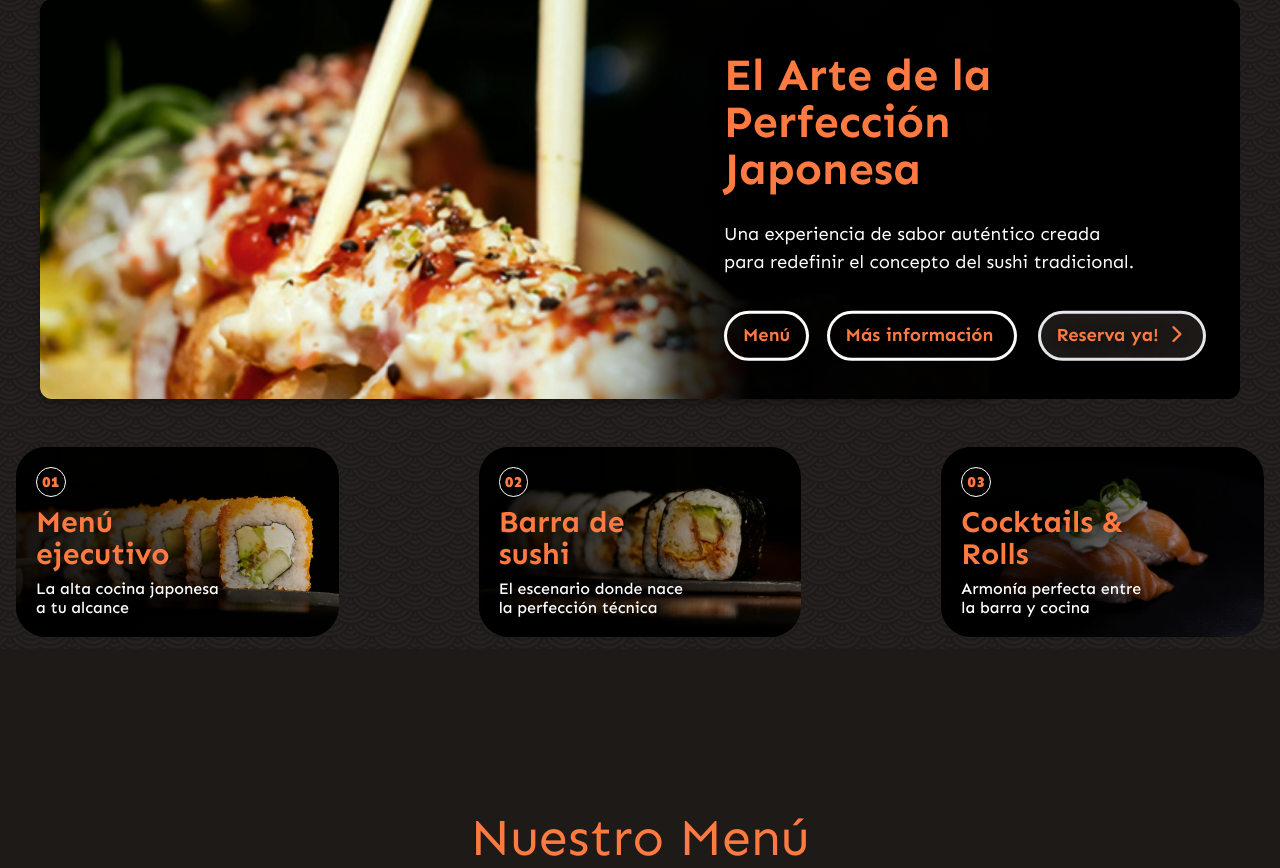
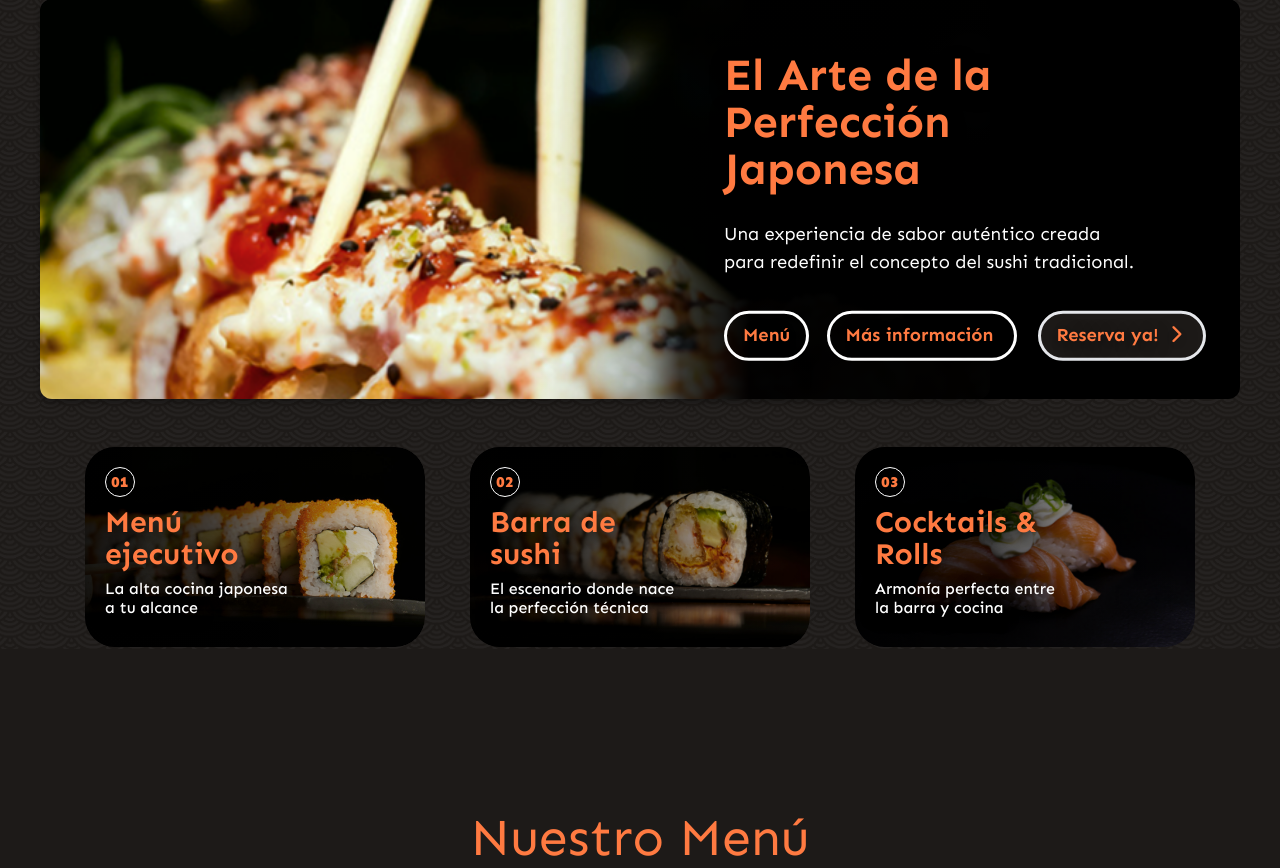
Before and after one commit to Valencua/umai-web, a Flask app: page / in a window 1280 px wide. Shown: the part 151-1019 px from the top of the page. Run offline with Flask 3, Linux system fonts and the light colour scheme; style sheets or scripts are compiled from the project's sources; some libraries are stand-ins or nearby versions.

Commit message:
minor fix: gap between home cards

```diff
--- a/static/css/style-inicio.css
+++ b/static/css/style-inicio.css
@@ -108,7 +108,7 @@
     display: flex;
     flex-wrap: wrap;
     justify-content: center;
-    gap: 140px;
+    gap: 45px;
     margin-top: 3rem;
     padding: 0 16px;
     width: 100%;
```
